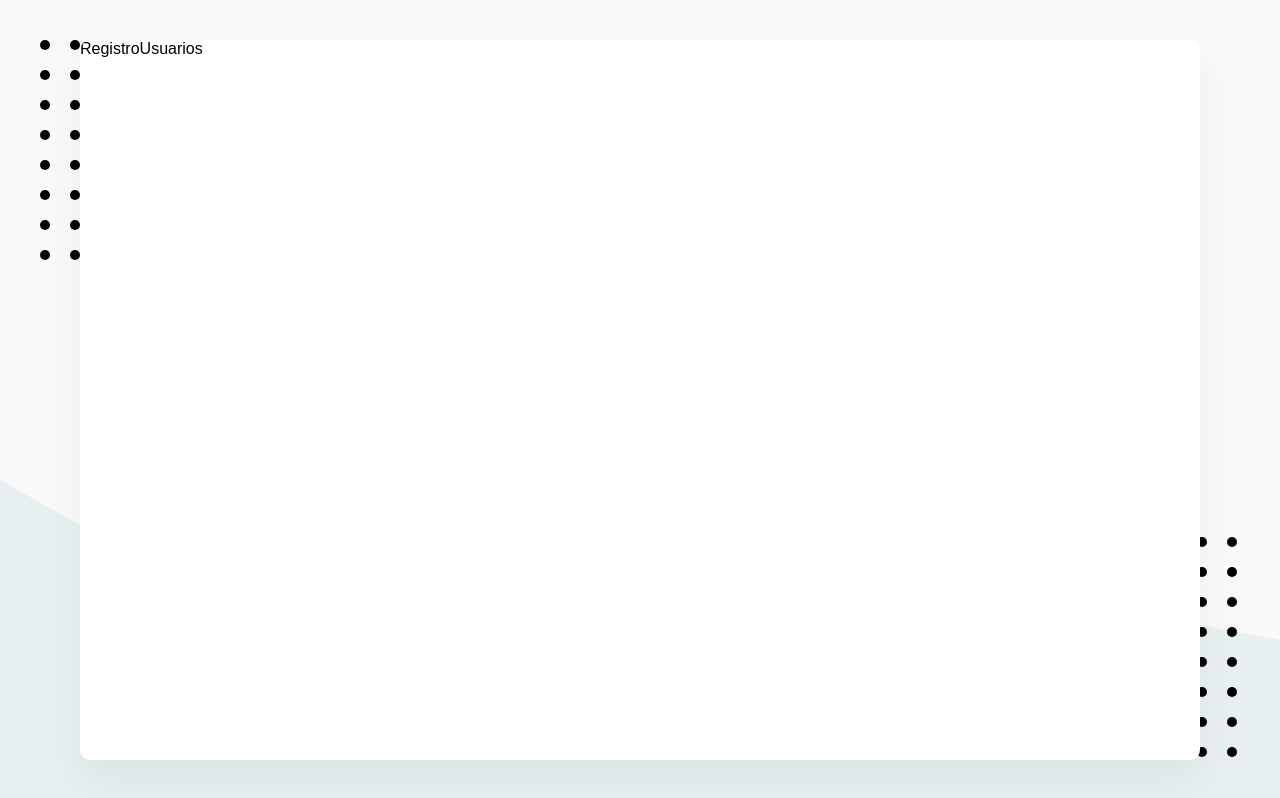
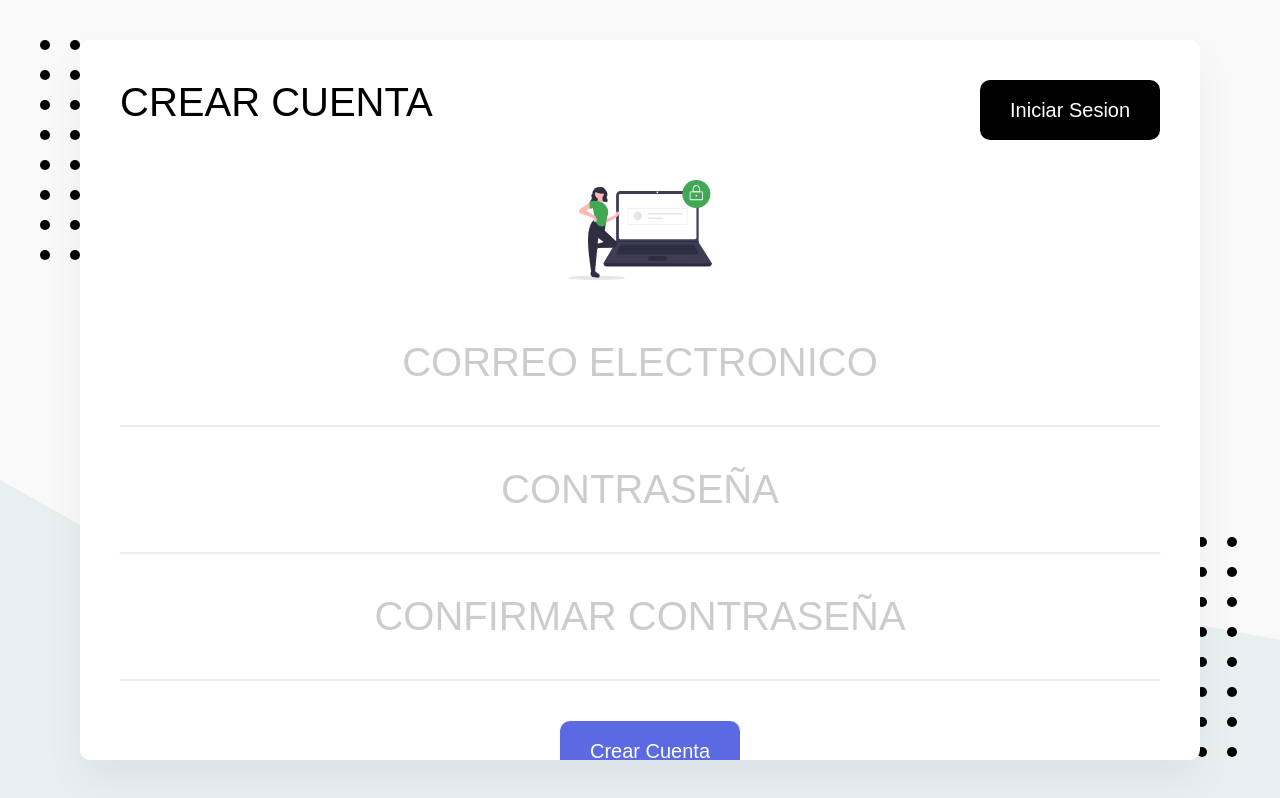
Before and after one commit to jpgonzales27/07-app-lista-gastos, a React (Create React App) app: page /crear-cuenta in a window 1280 px wide. Built offline with nearby package versions, Linux system fonts and the light colour scheme; what webfontloader would draw is missing.

Commit message:
Agregado estilos para los botones y formularios

```diff
--- a/src/App.jsx
+++ b/src/App.jsx
@@ -1,7 +1,31 @@
 import React from "react";
+import { Helmet } from "react-helmet";
+import { Boton } from "./elmentos/Boton";
+import {
+  ContenedorBotones,
+  ContenedorHeader,
+  Header,
+  Titulo,
+} from "./elmentos/Header";
 
 const App = () => {
-  return <div>App</div>;
+  return (
+    <>
+      <Helmet>
+        <title>Agregar Gasto</title>
+      </Helmet>
+      <Header>
+        <ContenedorHeader>
+          <Titulo>Agregar Gasto</Titulo>
+          <ContenedorBotones>
+            <Boton to="/categorias">Categorias</Boton>
+            <Boton to="/lista">Lista Categoria</Boton>
+            <Boton>X</Boton>
+          </ContenedorBotones>
+        </ContenedorHeader>
+      </Header>
+    </>
+  );
 };
 
 export default App;
--- a/src/componentes/GastoCategoria.jsx
+++ b/src/componentes/GastoCategoria.jsx
@@ -1,7 +1,20 @@
 import React from "react";
+import { Helmet } from "react-helmet";
+import { BtnRegresar } from "../elmentos/BtnRegresar";
+import { Header, Titulo } from "../elmentos/Header";
 
 const GastoCategoria = () => {
-  return <div>GastoCategoria</div>;
+  return (
+    <>
+      <Helmet>
+        <title>Gastos Por Categoria</title>
+      </Helmet>
+      <Header>
+        <BtnRegresar />
+        <Titulo>Gastos Por Categoria</Titulo>
+      </Header>
+    </>
+  );
 };
 
 export default GastoCategoria;
--- a/src/componentes/ListaGastos.jsx
+++ b/src/componentes/ListaGastos.jsx
@@ -1,7 +1,20 @@
 import React from "react";
+import { Helmet } from "react-helmet";
+import { BtnRegresar } from "../elmentos/BtnRegresar";
+import { Header, Titulo } from "../elmentos/Header";
 
 const ListaGastos = () => {
-  return <div>ListaGastos</div>;
+  return (
+    <>
+      <Helmet>
+        <title>Lista de gastos</title>
+      </Helmet>
+      <Header>
+        <BtnRegresar />
+        <Titulo>Lista de gastos</Titulo>
+      </Header>
+    </>
+  );
 };
 
 export default ListaGastos;
--- a/src/componentes/RegistroUsuarios.jsx
+++ b/src/componentes/RegistroUsuarios.jsx
@@ -1,7 +1,53 @@
 import React from "react";
+import { Helmet } from "react-helmet";
+import { Boton } from "../elmentos/Boton";
+import {
+  ContenedorBoton,
+  Formulario,
+  Input,
+} from "../elmentos/ElementosFormulario";
+import { ContenedorHeader, Header, Titulo } from "../elmentos/Header";
+import { ReactComponent as SvgLogin } from "./../imagenes/registro.svg";
+import styled from "styled-components";
+
+const Svg = styled(SvgLogin)`
+  width: 100%;
+  max-height: 6.25rem; /* 100px */
+  margin-bottom: 1.25rem; /* 20px */
+`;
 
 const RegistroUsuarios = () => {
-  return <div>RegistroUsuarios</div>;
+  return (
+    <>
+      <Helmet>
+        <title>Crear Cuenta</title>
+      </Helmet>
+      <Header>
+        <ContenedorHeader>
+          <Titulo>Crear Cuenta</Titulo>
+          <div>
+            <Boton to="/iniciar-sesion">Iniciar Sesion</Boton>
+          </div>
+        </ContenedorHeader>
+      </Header>
+
+      <Formulario>
+        <Svg />
+        <Input type="email" name="email" placeholder="Correo Electronico" />
+        <Input type="password" name="password" placeholder="Contraseña" />
+        <Input
+          type="passowrd"
+          name="password2"
+          placeholder="Confirmar Contraseña"
+        />
+        <ContenedorBoton>
+          <Boton as="Button" primario type="submit">
+            Crear Cuenta
+          </Boton>
+        </ContenedorBoton>
+      </Formulario>
+    </>
+  );
 };
 
 export default RegistroUsuarios;
--- /dev/null
+++ b/src/elmentos/Boton.jsx
@@ -0,0 +1,29 @@
+import { Link } from "react-router-dom";
+import styled from "styled-components";
+
+const Boton = styled(Link)`
+  background: ${(props) => (props.primario ? "#5B69E2" : "#000")};
+  width: ${(props) => (props.conIcono ? "15.62rem" : "auto")}; /* 250px */
+  margin-left: 1.25rem; /* 20px */
+  border: none;
+  border-radius: 0.625rem; /* 10px */
+  color: #fff;
+  font-family: "Work Sans", sans-serif;
+  height: 3.75rem; /* 60px */
+  padding: 1.25rem 1.87rem; /* 20px 30px */
+  font-size: 1.25rem; /* 20px */
+  font-weight: 500;
+  cursor: pointer;
+  text-decoration: none;
+  display: inline-flex;
+  justify-content: space-between;
+  align-items: center;
+  outline: none;
+
+  svg {
+    height: ${(props) => (props.iconoGrande ? "100%" : "0.75rem;")}; /* 12px */
+    fill: white;
+  }
+`;
+
+export { Boton };
--- /dev/null
+++ b/src/elmentos/BtnRegresar.jsx
@@ -0,0 +1,46 @@
+import React from "react";
+import styled from "styled-components";
+import { ReactComponent as IconoFlecha } from "./../imagenes/flecha.svg";
+import { useNavigate } from "react-router-dom";
+
+const BtnRegresar = ({ ruta = "/" }) => {
+  const navigate = useNavigate();
+
+  return (
+    <Btn onClick={() => navigate(ruta)}>
+      <Icono />
+    </Btn>
+  );
+};
+
+const Btn = styled.button`
+  display: block;
+  width: 3.12rem; /* 50px */
+  height: 3.12rem; /* 50px */
+  line-height: 3.12rem; /* 50px */
+  text-align: center;
+  margin-right: 1.25rem; /* 20px */
+  border: none;
+  background: #000;
+  color: #fff;
+  display: flex;
+  align-items: center;
+  justify-content: center;
+  border-radius: 0.31rem; /* 5px */
+  cursor: pointer;
+
+  @media (max-width: 60rem) {
+    /* 950px */
+    width: 2.5rem; /* 40px */
+    height: 2.5rem; /* 40px */
+    line-height: 2.5rem; /* 40px */
+  }
+`;
+
+const Icono = styled(IconoFlecha)`
+  width: 50%;
+  height: auto;
+  fill: #fff;
+`;
+
+export { BtnRegresar };
--- /dev/null
+++ b/src/elmentos/ElementosFormulario.jsx
@@ -0,0 +1,66 @@
+import styled from "styled-components";
+import { theme } from "./../theme";
+
+const ContenedorFiltros = styled.div`
+  display: flex;
+  justify-content: space-between;
+  margin-bottom: 1.87rem; /* 30px */
+
+  @media (max-width: 60rem) {
+    /* 950px */
+    flex-direction: column;
+
+    & > * {
+      width: 100%;
+      margin-bottom: 0.62rem; /* 10px */
+    }
+  }
+`;
+
+const Formulario = styled.form`
+  padding: 0 2.5rem; /* 40px */
+  height: 100%;
+  display: flex;
+  flex-direction: column;
+  justify-content: space-around;
+  input {
+    width: 100%;
+    text-align: center;
+    padding: 2.5rem 0;
+    font-family: "Work Sans", sans-serif;
+    &::placeholder {
+      color: rgba(0, 0, 0, 0.2);
+    }
+  }
+
+  @media (max-width: 60rem) {
+    /* 950px */
+    justify-content: start;
+  }
+`;
+
+const Input = styled.input`
+  font-size: 2.5rem; /* 40px */
+  text-transform: uppercase;
+  border: none;
+  border-bottom: 2px solid ${theme.grisClaro};
+  outline: none;
+
+  @media (max-width: 60rem) {
+    /* 950px */
+    font-size: 2.2rem; /* 24px */
+  }
+`;
+
+const InputGrande = styled(Input)`
+  font-size: 4.37rem; /* 70px */
+  font-weight: bold;
+`;
+
+const ContenedorBoton = styled.div`
+  display: flex;
+  justify-content: center;
+  margin: 2.5rem 0; /* 40px */
+`;
+
+export { ContenedorFiltros, Formulario, Input, InputGrande, ContenedorBoton };
--- /dev/null
+++ b/src/elmentos/Header.jsx
@@ -0,0 +1,52 @@
+import styled from "styled-components";
+
+const Header = styled.div`
+  width: 100%;
+  padding: 2.5rem; /* 40px */
+  display: flex;
+  justify-content: space-between;
+  align-items: center;
+
+  @media (max-width: 60rem) {
+    /* 950px */
+    justify-content: start;
+  }
+`;
+
+const Titulo = styled.h1`
+  font-weight: normal;
+  text-transform: uppercase;
+  font-size: 2.5rem; /* 40px */
+
+  @media (max-width: 60rem) {
+    /* 950px */
+    font-size: 2rem; /* 32px */
+  }
+`;
+
+const ContenedorHeader = styled.div`
+  width: 100%;
+  display: flex;
+  justify-content: space-between;
+
+  @media (max-width: 60rem) {
+    /* 950px */
+    display: flex;
+    flex-direction: column-reverse;
+    align-items: center;
+
+    & > div {
+      display: flex;
+      margin-bottom: 1.25rem; /* 20px */
+      justify-content: end;
+    }
+  }
+`;
+
+const ContenedorBotones = styled.div`
+  display: flex;
+  justify-content: space-between;
+  align-items: center;
+`;
+
+export { Header, Titulo, ContenedorHeader, ContenedorBotones };
--- /dev/null
+++ b/src/theme.jsx
@@ -0,0 +1,12 @@
+const theme = {
+  fondo: "#F9F9F9",
+  colorPrimario: "#5B69E2",
+  colorSecundario: "#000",
+  verde: "#43A854",
+  rojo: "#E34747",
+  grisClaro: "#E8EFF1",
+  grisClaro2: "#CBDDE2",
+  azulClaro: "#8792F1",
+};
+
+export { theme };
```
